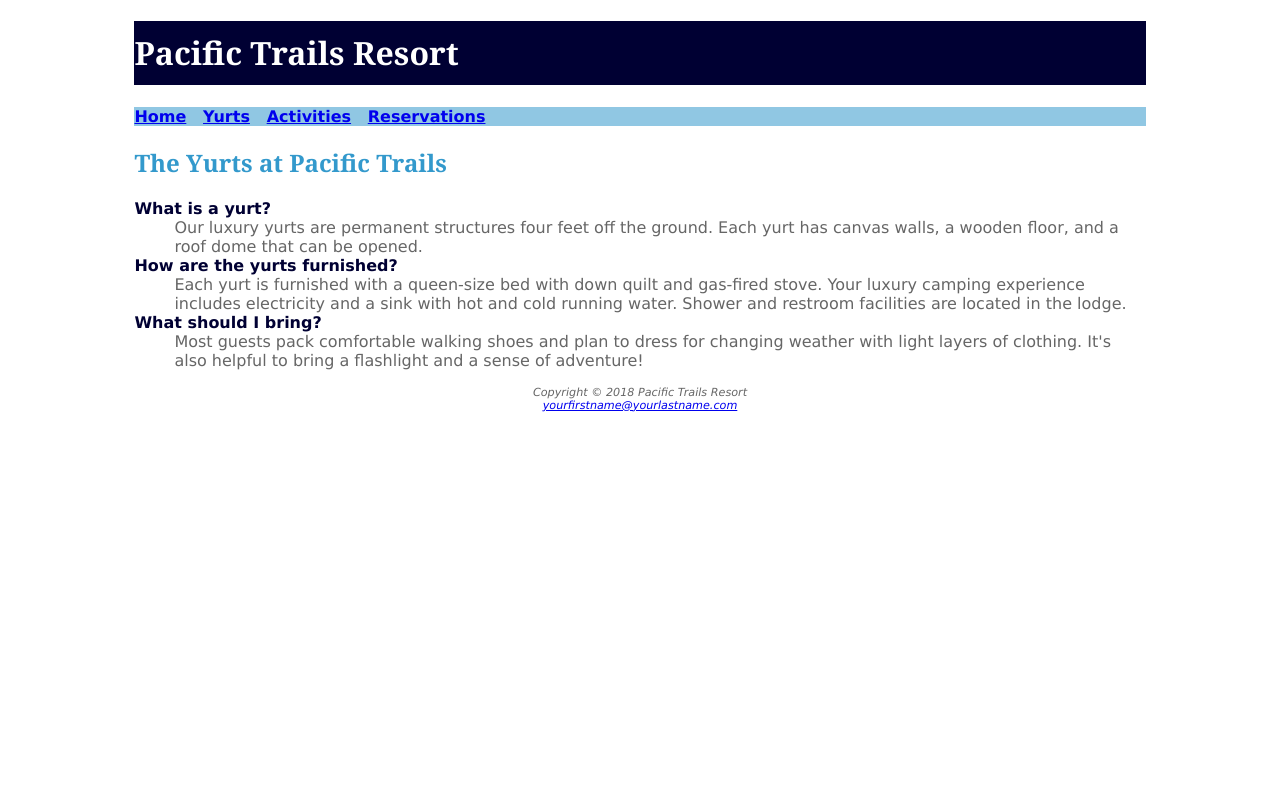
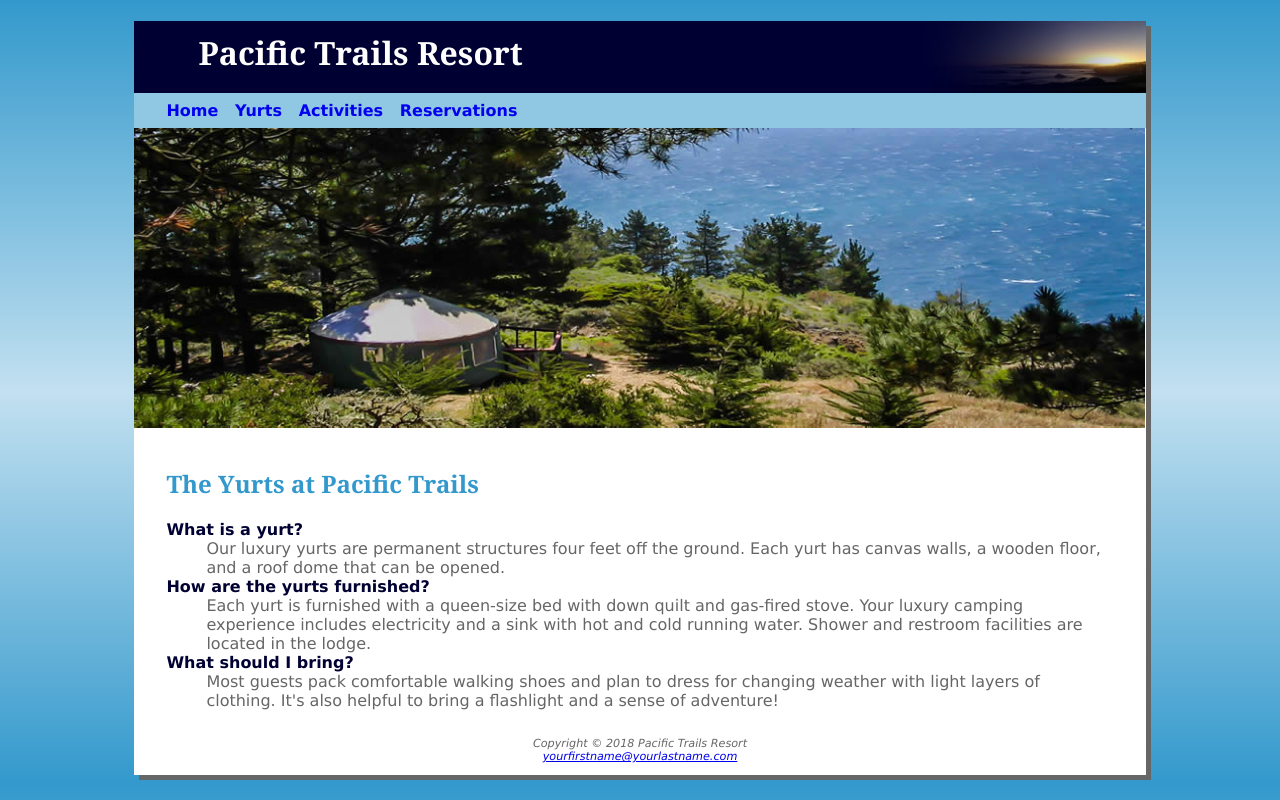
Before and after one commit to 44144-Sp22/ch4casestudy-gracewhite1, a plain HTML site: page yurts.html in a window 1280 px wide. Drawn offline with Linux system fonts and the light colour scheme.

Commit message:
Finished Ch4 Case Study

```diff
--- a/pacific.css
+++ b/pacific.css
@@ -1,29 +1,97 @@
-body { background-color: #FFFFFF;
+body {
+  background-color: #3399CC;
   color: #666666;
   font-family: Verdana, Arial, sans-serif;
+  background-image: linear-gradient(to bottom, #3399CC, #C2E0F0, #3399CC);
 }
-header { background-color: #000033;
+
+header {
+  background-color: #000033;
   color: #FFFFFF;
   font-family: Georgia, serif;
 }
-h1 { line-height: 200%; }
-nav { font-weight: bold;
+
+h1 {
+  line-height: 200%;
+  background-image: url(sunset.jpg);
+  background-position: right;
+  background-repeat: no-repeat;
+  padding-left: 2em;
+  height: 72px;
+  margin-bottom: 0;
+}
+
+nav {
+  font-weight: bold;
   background-color: #90C7E3;
+  padding-top: .5em;
+  padding-right: .5em;
+  padding-bottom: .5em;
+  padding-left: 2em;
 }
-h2 { color: #3399CC;
+
+h2 {
+  color: #3399CC;
   font-family: Georgia, serif;
 }
-dt { color: #000033;
+
+h3 {
+  color: #000033;
+}
+
+main {
+  padding-left: 2em;
+  padding-right: 2em;
+}
+
+dt {
+  color: #000033;
   font-weight: bold;
 }
-.resort { color: #000033;
+
+.resort {
+  color: #000033;
   font-size: 1.2em;
 }
-footer { font-size: .70em;
+
+footer {
+  font-size: .70em;
   font-style: italic;
   text-align: center;
+  padding: 1em;
 }
-#wrapper { width: 80%;
+
+#wrapper {
+  width: 80%;
   margin-left: auto;
   margin-right: auto;
+  background-color: #FFFFFF;
+  min-width: 700px;
+  max-width: 1024px;
+  box-shadow: 5px 5px;
 }
+
+#homehero {
+  height: 300px;
+  background-image: url(coast.jpg);
+  background-size: 100% 100%;
+  background-repeat: no-repeat;
+}
+
+#yurthero {
+  height: 300px;
+  background-image: url(yurt.jpg);
+  background-size: 100% 100%;
+  background-repeat: no-repeat;
+}
+
+#trailhero {
+  height: 300px;
+  background-image: url(trail.jpg);
+  background-size: 100% 100%;
+  background-repeat: no-repeat;
+}
+
+nav a {
+  text-decoration: none;
+}
--- a/yurts.html
+++ b/yurts.html
@@ -1,10 +1,12 @@
 <!DOCTYPE html>
 <html lang="en">
+
 <head>
   <title>Pacific Trails Resort :: Yurts</title>
   <meta charset="utf-8">
   <link rel="stylesheet" href="pacific.css">
 </head>
+
 <body>
   <div id="wrapper">
     <header>
@@ -16,7 +18,12 @@
       <a href="activities.html">Activities</a> &nbsp;
       <a href="reservations.html">Reservations</a>
     </nav>
+    <div id="yurthero"> </div>
     <main>
+      <div>
+        <img url(yurt.jpg)>
+      </div>
+
       <h2>The Yurts at Pacific Trails</h2>
       <dl>
         <dt><strong>What is a yurt?</strong></dt>
@@ -36,4 +43,5 @@ Copyright &copy; 2018 Pacific Trails Resort<br>
     </footer>
   </div>
 </body>
+
 </html>
```
Also changed, not shown: activities.html (added, +45 -0 lines), index.html (+9 -0 lines). Lines whose indentation alone changed are shown as unchanged.
